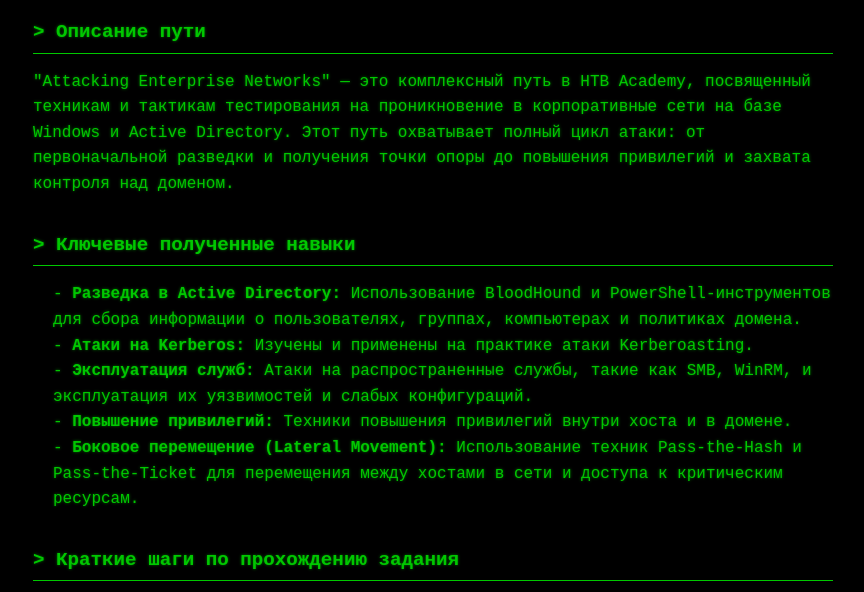
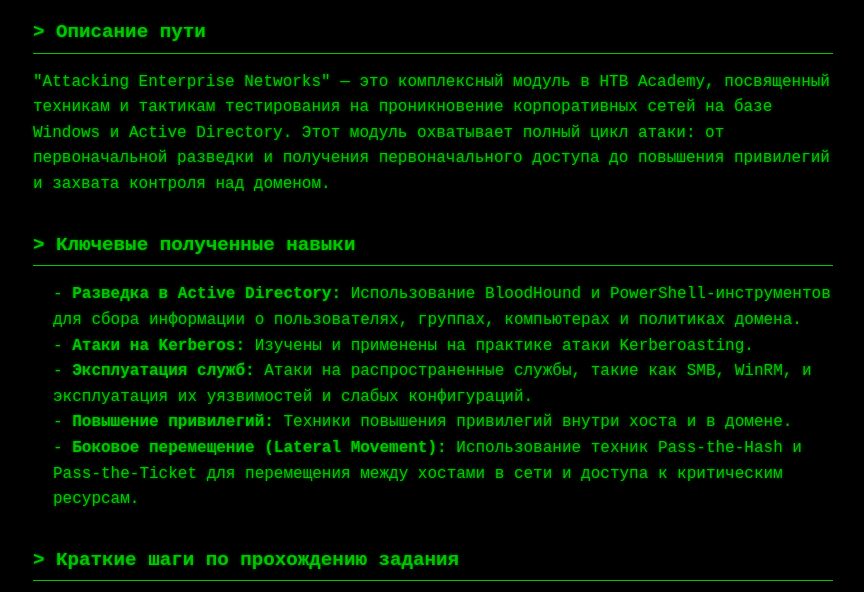
Before and after one commit to errxrerrxr/errxrerrxr.github.io, a plain HTML site: page project2.html in a window 1280 px wide. Shown: the part 208-800 px from the top of the page, without its empty margins (207-1071 px from the left). Drawn offline with Linux system fonts and the light colour scheme.

Commit message:
Changed project2 description

```diff
--- a/project2.html
+++ b/project2.html
@@ -17,7 +17,7 @@
         <section class="project-details">
             <h2>&gt; Описание пути</h2>
             <p>
-                "Attacking Enterprise Networks" — это комплексный путь в HTB Academy, посвященный техникам и тактикам тестирования на проникновение в корпоративные сети на базе Windows и Active Directory. Этот путь охватывает полный цикл атаки: от первоначальной разведки и получения точки опоры до повышения привилегий и захвата контроля над доменом.
+                "Attacking Enterprise Networks" — это комплексный модуль в HTB Academy, посвященный техникам и тактикам тестирования на проникновение корпоративных сетей на базе Windows и Active Directory. Этот модуль охватывает полный цикл атаки: от первоначальной разведки и получения первоначального доступа до повышения привилегий и захвата контроля над доменом.
             </p>
 
             <h2>&gt; Ключевые полученные навыки</h2>
```
